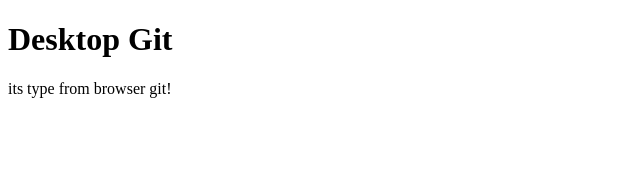
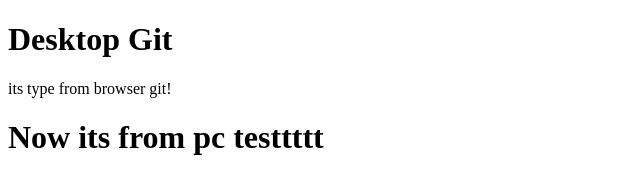
Before and after one commit to raihannoorhasan/PH-WD-Practice, a plain HTML site: page index.html in a window 1280 px wide. Shown: the whole page, without its empty margins (0-640 px from the left). Drawn offline with Linux system fonts and the light colour scheme.

Commit message:
pc update 2

```diff
--- a/index.html
+++ b/index.html
@@ -10,5 +10,7 @@
 <body>
     <h1>Desktop Git</h1>
     <p> its type from browser git!</p>
+
+    <h1>Now its from pc testtttt</h1>
 </body>
 </html>
```
